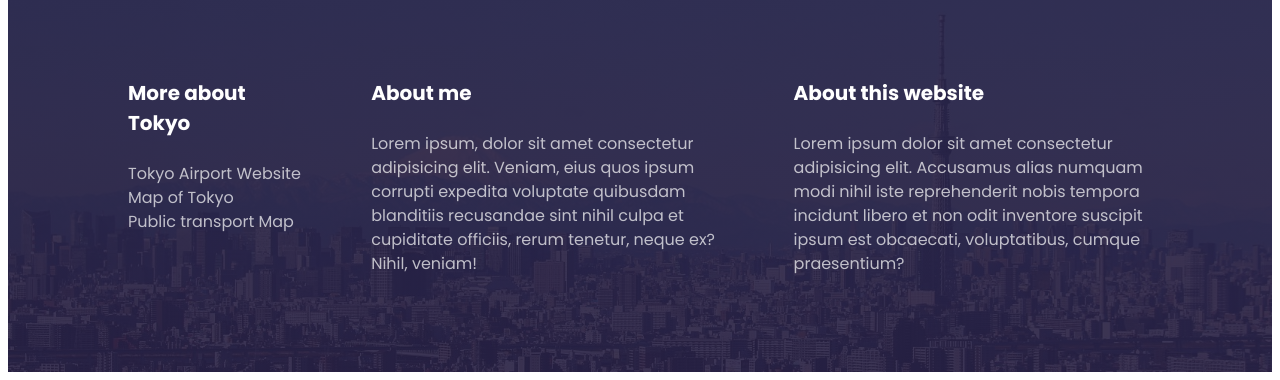
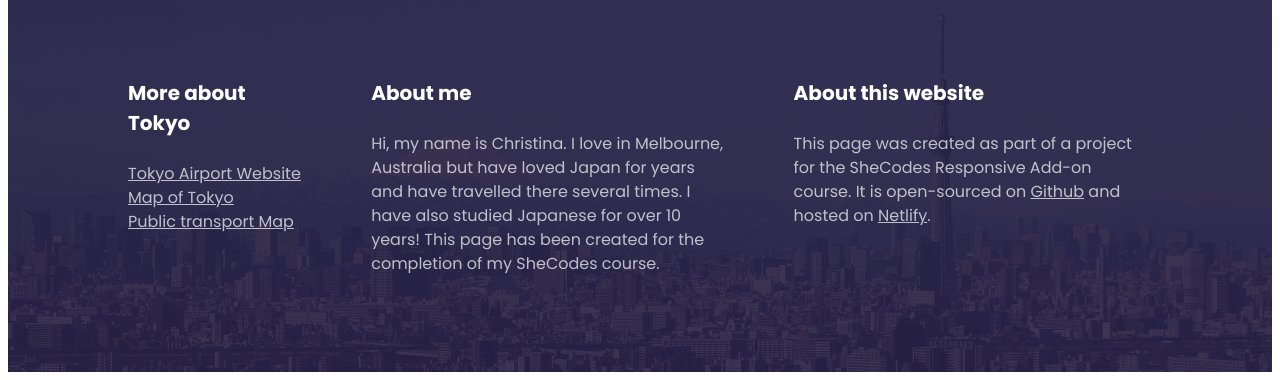
Before and after one commit to kikikal/tokyo-project, a plain HTML site: page index.html in a window 1280 px wide. Shown: the part 667-1047 px from the top of the page. Drawn offline with Linux system fonts and the light colour scheme.

Commit message:
wrote footer

```diff
--- a/index.html
+++ b/index.html
@@ -51,19 +51,16 @@
           <div>
             <h3>About me</h3>
             <p>
-              Lorem ipsum, dolor sit amet consectetur adipisicing elit. Veniam,
-              eius quos ipsum corrupti expedita voluptate quibusdam blanditiis
-              recusandae sint nihil culpa et cupiditate officiis, rerum tenetur,
-              neque ex? Nihil, veniam!
+              Hi, my name is Christina. I love in Melbourne, Australia but have loved Japan for years and have travelled there several times. I have also studied Japanese for over 10 years! This page has been created for the completion of my SheCodes course.
             </p>
           </div>
           <div>
             <h3>About this website</h3>
             <p>
-              Lorem ipsum dolor sit amet consectetur adipisicing elit. Accusamus
-              alias numquam modi nihil iste reprehenderit nobis tempora incidunt
-              libero et non odit inventore suscipit ipsum est obcaecati,
-              voluptatibus, cumque praesentium?
+              This page was created as part of a project for the SheCodes Responsive Add-on course. It is open-sourced on
+              <a href="https://github.com/kikikal/tokyo-project">Github</a> and
+              hosted on
+              <a href="https://tokyo-project-ck.netlify.app">Netlify</a>.
             </p>
           </div>
         </div>
--- a/src/style.css
+++ b/src/style.css
@@ -2,11 +2,12 @@ body {
   font-family: "Poppins", sans-serif;
 }
 
-h1, h2, h3 {
-    padding: 0;
-    margin: 0;
-      line-height: 1.5;
-
+h1,
+h2,
+h3 {
+  padding: 0;
+  margin: 0;
+  line-height: 1.5;
 }
 
 header {
@@ -27,7 +28,7 @@ header h1 {
 header h2 {
   font-size: 40px;
   font-weight: 400;
- margin-bottom: 32px;
+  margin-bottom: 32px;
 }
 
 header h3 {
@@ -62,6 +63,7 @@ footer {
   display: grid;
   grid-template-columns: 1fr 2fr 2fr;
   grid-column-gap: 64px;
+  text-align: left;
   padding: 80px 120px;
 }
 
@@ -73,7 +75,6 @@ footer ul {
 footer a {
   padding-bottom: 8px;
   color: white;
-  text-decoration: none;
 }
 
 footer ul,
@@ -81,7 +82,6 @@ footer p {
   font-size: 16px;
   font-weight: 400;
   line-height: 1.5;
-  text-align: left;
   opacity: 70%;
 }
 
@@ -89,7 +89,6 @@ footer h3 {
   font-size: 20px;
   font-weight: 700;
   line-height: 1.5;
-  text-align: left;
   margin: 0;
   padding: 0 0 8px 0;
 }
@@ -124,4 +123,7 @@ footer h3 {
     font-size: 12px;
     padding-bottom: 12px;
   }
+  footer {
+    line-height: 1px;
+  }
 }
```
